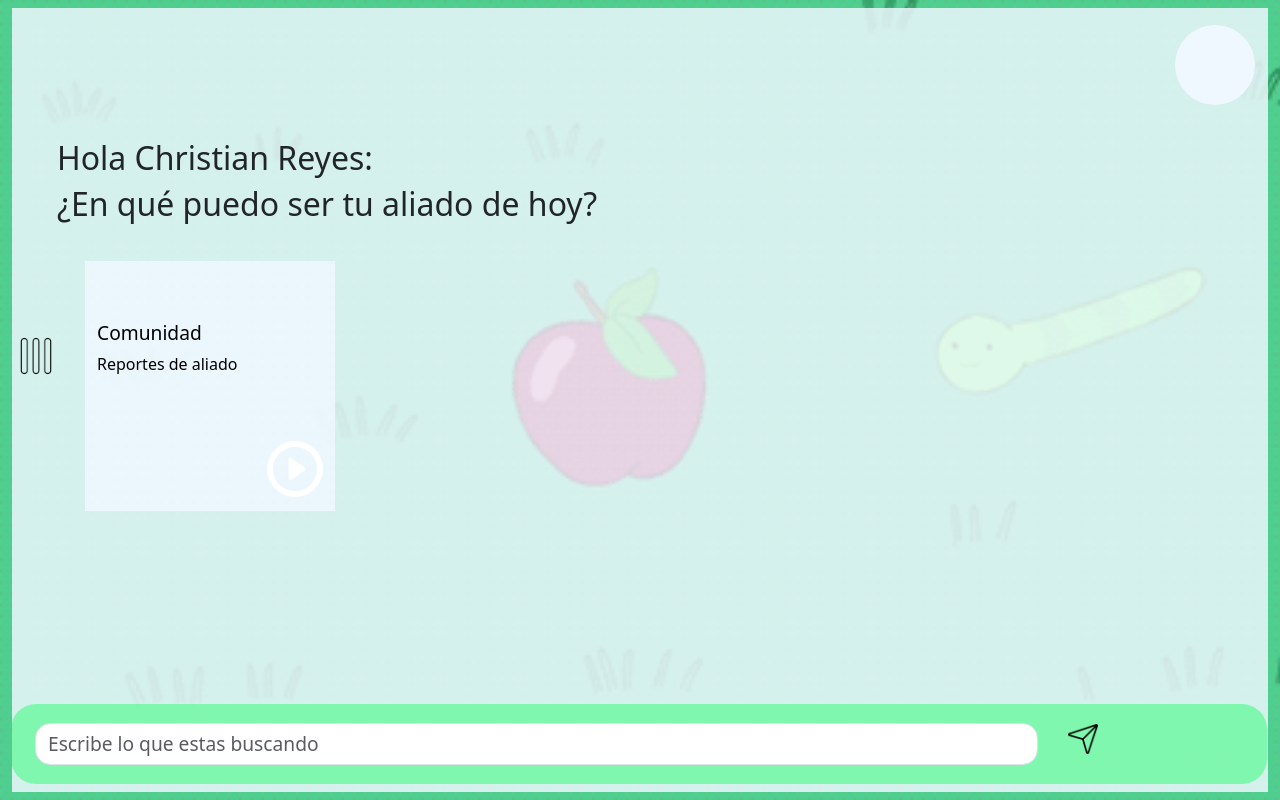
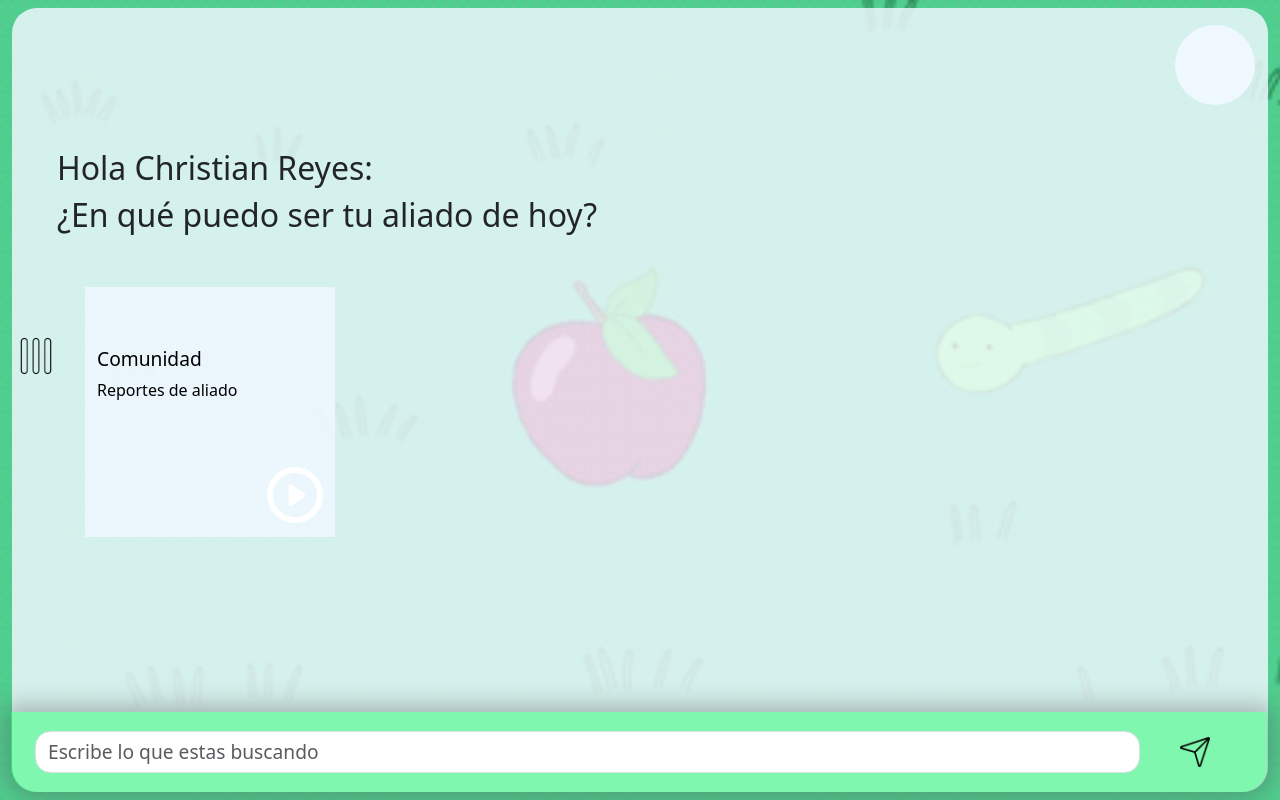
Before and after one commit to Christianguarnerosx/Antiacosoalm, a PHP site: page /Principalalm.php in a window 1280 px wide. Run offline with PHP 8.4, Linux system fonts and the light colour scheme; a user stored in the database is signed in; data comes from the database, SQL or seed files in the repository; some libraries are stand-ins or nearby versions.

Commit message:
Decimo commit

```diff
--- a/Cliente/Principalalm.php
+++ b/Cliente/Principalalm.php
@@ -41,12 +41,12 @@ session_start();
                 </button>
 
                 <!--1 contenedor principal ya el contenido de enmedio/principal de la interfaz-->
-                <section id="principalalm-cuadro" class="cuadro-fondo blanco-transparente"> <!--El id se ha utilizado para poner su position relative y asi sea refremcia de otros elementos-->
+                <section id="principalalm-cuadro" class="cuadro-fondo blanco-transparente borde-r-m"> <!--El id se ha utilizado para poner su position relative y asi sea refremcia de otros elementos-->
                     <!--Logo del contenedor de contenido de enmedio-->
                     <img id="principalalm-logo" class="logo-c" src="imagenes/logos/logoaliadoshorizontal.gif" alt="">
                     <!--Contenedor principal (central) de todos los componentes de la interfaz-->
 
-                    <main id="principalalm-main" class="row centrar espacio-top-vh"> <!--Para que pueda funcionar el centrar yu evitar otro juego de col y row, se convierte el main en row y centramos su contenido-->
+                    <main id="principalalm-main" class="row centrar"> <!--Para que pueda funcionar el centrar yu evitar otro juego de col y row, se convierte el main en row y centramos su contenido-->
                         <div class="col">
                             <div class="row centrar espacio-left-c">
                                 <!--Fila/seccion de titulos y subtitulos-->
@@ -60,24 +60,22 @@ session_start();
                                 <!--fila/seccion de cards de opciones rapidas-->
                                 <div class="row espacio-top-c espacio-left-g">
                                     <!--Tarjeta de opciones de inicio/ en inetrfaz principal-->
-                                    <a href="" class="card-principalalm blanco-solido espacio-v-g decoracion-no hover-btn"> <!-- Esta Es la tarjeta tipo a, para que sea un link cuando le den click-->
+                                    <a href="" class="card-principalalm blanco-solido decoracion-no hover-btn"> <!-- Esta Es la tarjeta tipo a, para que sea un link cuando le den click-->
                                         <div class="row espacio-top-m"><!--Fila de texto de la card-->
                                             <h1 class="text-m txt-negro">Comunidad</h1>
                                             <p class="text-c txt-negro">Reportes de aliado</p>
-                                        </div>
-                                        <div class="row"> <!-- Fila de el icono inferior en la card -->
                                             <img class="icono-card-rb" src="imagenes/iconos/iconoplay.png" alt="">
                                         </div>
                                     </a>
                                 </div>
 
-                                <div id="principalalm-barra-busqueda" class="row borde-r-m centrar">
+                                <div id="principalalm-barra-busqueda" class="row centrar">
                                     <div class="col">
                                         <div class="row">
                                             <div class="col">
                                                 <input class="form-control text-m borde-r-c" id="" type="text" placeholder="Escribe lo que estas buscando" aria-label="">
                                             </div>
-                                            <div class="col-2 alinear-left">
+                                            <div class="col-1 centrar espacio-right-c">
                                                 <button class="btn-transparente hover-btn">
                                                     <img class="icono-c" src="imagenes/iconos/enviar.png" alt="">
                                                 </button>
--- a/Cliente/css/estilos.css
+++ b/Cliente/css/estilos.css
@@ -656,9 +656,10 @@ Asi logras evadir lo de position y z index en los elementos*/
   /*Permite el scroll de arriba a bajo*/
   overflow-x: hidden;
   /*esconde/bloquea el scroll de izq a derecha*/
-  height: 60vh;
+  height: 70vh;
   /*Para que tenga un tama;o de contenedor adecuado y predeterminado para que siempre tenga ese tama;o y se srolleee entre ese tama;o*/
   width: 100%;
+  margin-top: -50px;
 }
 
 /*Tarjeta de opciones grande*/
@@ -669,17 +670,25 @@ Asi logras evadir lo de position y z index en los elementos*/
   /*Asigna un tama;o responsivo a que tipo de resolucion de pantalla tenga, para que en telefono sea mas alto*/
   width: 250px;
   /*Asigan el tama;o de la card*/
+  margin-top: 15px;
 }
 
 /*Barra de busqueda/consulta de principalalm alm*/
 #principalalm-barra-busqueda {
   position: absolute;
-  bottom: 1vh;
+  bottom: 0vh;
+  z-index: 1;
+  height: 10vh;
   /*Se utilizo vh para que en la resolucion de telefono se suba mas*/
   background-color: rgba(0, 255, 81, 0.399);
-  height: 10vh;
-  z-index: 1;
+  border-bottom-left-radius: 25px;
+  border-bottom-right-radius: 25px;
+  box-shadow: 0px 0px 25px 5px rgba(74, 74, 74, 0.399);
+}
+
+/*Icono que envia el input de la barra de busqueda principal*/
+.principalalm-barra-icono{
+  margin-left: -15px;
 }
 
 /******************************************************************************************************* Menualm/include **************/
-#Menudealm {}
--- a/Cliente/js/logica_menu_principal.js
+++ b/Cliente/js/logica_menu_principal.js
@@ -13,7 +13,7 @@ document.getElementById("colmenuprincipalalm").addEventListener("show.bs.collaps
 document.getElementById("colmenuprincipalalm").addEventListener("hide.bs.collapse", function () {
     document.getElementById("btn-menu-principalalm").style.top = "calc(45vh - 30px)"; /*Esta es la medida que tiene en el css (Con la que comienza) Regresar a la misma posicion*/
     document.getElementById("btn-menu-principalalm").style.rotate = "0deg"; /*Utilizado para dar la a animacionde girar*/
-    document.getElementById("btn-menu-principalalm").style.left = "25px"; /*Esta es la medida que tiene en el css (Con la que comienza) Regresar a la misma posicion*/
+    document.getElementById("btn-menu-principalalm").style.left = "5px"; /*Esta es la medida que tiene en el css (Con la que comienza) Regresar a la misma posicion*/
     document.getElementById("btn-menu-principalalm").style.scale = "1"; /*Esta es la medida que tiene en el css (Con la que comienza) Regresar al mismo tamano*/
 });
 
```
